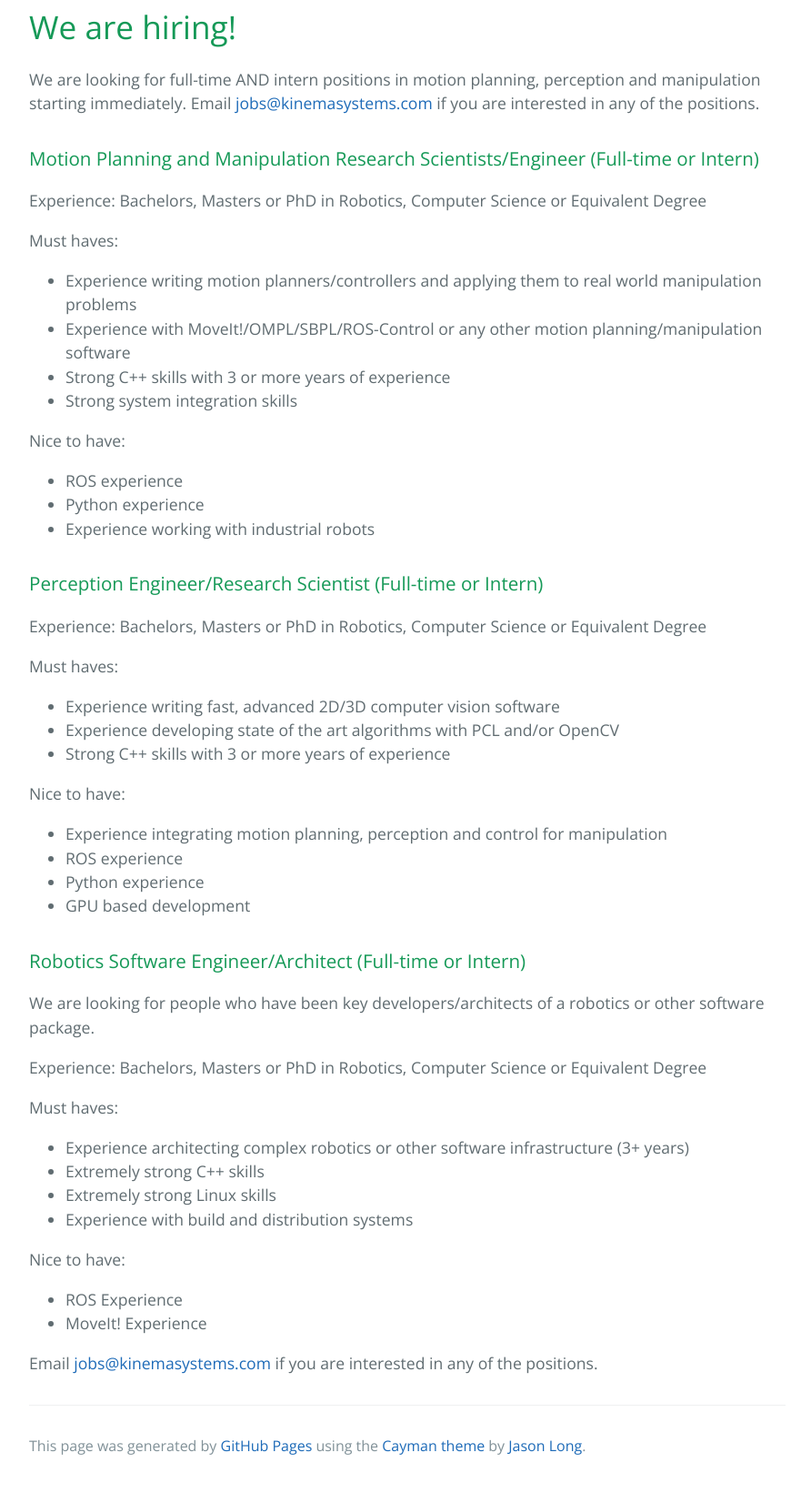
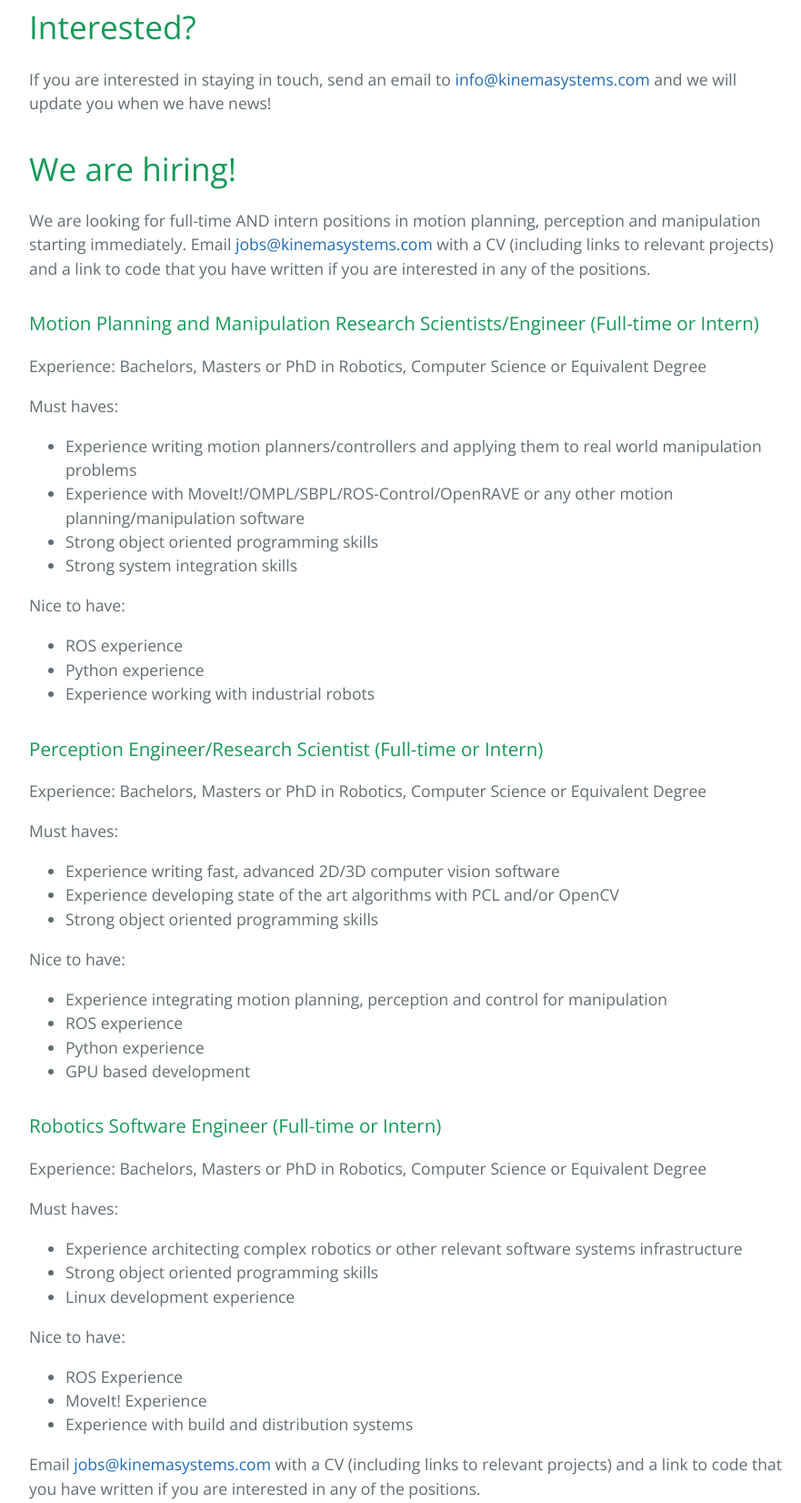
Before and after one commit to kinemasystems/kinemasystems.github.io, a plain HTML site: page index.html in a window 1280 px wide. Shown: the part 533-2185 px from the top of the page at 91% size, without its empty margins (192-1073 px from the left). Drawn offline with nearby package versions, Linux system fonts and the light colour scheme.

Commit message:
Replace master branch with page content via GitHub

```diff
--- a/index.html
+++ b/index.html
@@ -22,9 +22,14 @@
 <p>Kinema Systems is a stealth robotics startup in the Silicon Valley developing advanced robotic applications. The members of our team have been creators/prime architects/developers of some of the most popular open-source software for manipulation and robotics including MoveIt!, Rviz, Arm Navigation and ROS-Control, used by hundreds of researchers, universities and companies around the world.</p>
 
 <h1>
+<a id="interested" class="anchor" href="#interested" aria-hidden="true"><span class="octicon octicon-link"></span></a>Interested?</h1>
+
+<p>If you are interested in staying in touch, send an email to <a href="mailto:info@kinemasystems.com">info@kinemasystems.com</a> and we will update you when we have news!</p>
+
+<h1>
 <a id="we-are-hiring" class="anchor" href="#we-are-hiring" aria-hidden="true"><span class="octicon octicon-link"></span></a>We are hiring!</h1>
 
-<p>We are looking for full-time AND intern positions in motion planning, perception and manipulation starting immediately. Email <a href="mailto:jobs@kinemasystems.com">jobs@kinemasystems.com</a> if you are interested in any of the positions. </p>
+<p>We are looking for full-time AND intern positions in motion planning, perception and manipulation starting immediately. Email <a href="mailto:jobs@kinemasystems.com">jobs@kinemasystems.com</a> with a CV (including links to relevant projects) and a link to code that you have written if you are interested in any of the positions. </p>
 
 <h3>
 <a id="motion-planning-and-manipulation-research-scientistsengineer-full-time-or-intern" class="anchor" href="#motion-planning-and-manipulation-research-scientistsengineer-full-time-or-intern" aria-hidden="true"><span class="octicon octicon-link"></span></a>Motion Planning and Manipulation Research Scientists/Engineer (Full-time or Intern)</h3>
@@ -35,8 +40,8 @@
 
 <ul>
 <li>Experience writing motion planners/controllers and applying them to real world manipulation problems</li>
-<li>Experience with MoveIt!/OMPL/SBPL/ROS-Control or any other motion planning/manipulation software</li>
-<li>Strong C++ skills with 3 or more years of experience</li>
+<li>Experience with MoveIt!/OMPL/SBPL/ROS-Control/OpenRAVE or any other motion planning/manipulation software</li>
+<li>Strong object oriented programming skills</li>
 <li>Strong system integration skills</li>
 </ul>
 
@@ -58,7 +63,7 @@
 <ul>
 <li>Experience writing fast, advanced 2D/3D computer vision software</li>
 <li>Experience developing state of the art algorithms with PCL and/or OpenCV</li>
-<li>Strong C++ skills with 3 or more years of experience</li>
+<li>Strong object oriented programming skills</li>
 </ul>
 
 <p>Nice to have:</p>
@@ -71,19 +76,16 @@
 </ul>
 
 <h3>
-<a id="robotics-software-engineerarchitect-full-time-or-intern" class="anchor" href="#robotics-software-engineerarchitect-full-time-or-intern" aria-hidden="true"><span class="octicon octicon-link"></span></a>Robotics Software Engineer/Architect (Full-time or Intern)</h3>
-
-<p>We are looking for people who have been key developers/architects of a robotics or other software package.</p>
+<a id="robotics-software-engineer-full-time-or-intern" class="anchor" href="#robotics-software-engineer-full-time-or-intern" aria-hidden="true"><span class="octicon octicon-link"></span></a>Robotics Software Engineer (Full-time or Intern)</h3>
 
 <p>Experience: Bachelors, Masters or PhD in Robotics, Computer Science or Equivalent Degree</p>
 
 <p>Must haves:</p>
 
 <ul>
-<li>Experience architecting complex robotics or other software infrastructure (3+ years)</li>
-<li>Extremely strong C++ skills</li>
-<li>Extremely strong Linux skills</li>
-<li>Experience with build and distribution systems</li>
+<li>Experience architecting complex robotics or other relevant software systems infrastructure</li>
+<li>Strong object oriented programming skills</li>
+<li>Linux development experience</li>
 </ul>
 
 <p>Nice to have:</p>
@@ -91,9 +93,10 @@
 <ul>
 <li>ROS Experience</li>
 <li>MoveIt! Experience</li>
+<li>Experience with build and distribution systems</li>
 </ul>
 
-<p>Email <a href="mailto:jobs@kinemasystems.com">jobs@kinemasystems.com</a> if you are interested in any of the positions.</p>
+<p>Email <a href="mailto:jobs@kinemasystems.com">jobs@kinemasystems.com</a> with a CV (including links to relevant projects) and a link to code that you have written if you are interested in any of the positions. </p>
 
       <footer class="site-footer">
 
```
Also changed, not shown: params.json (+1 -1 lines).
